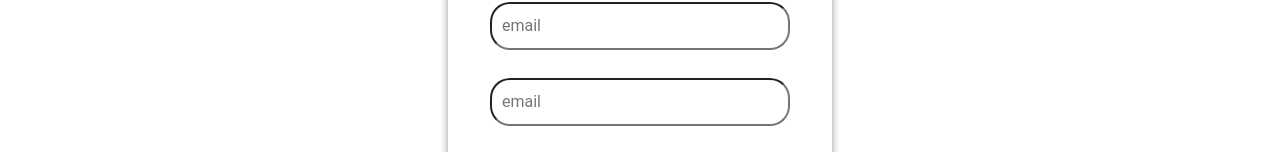
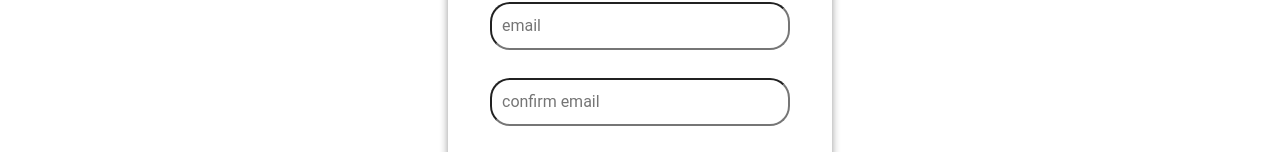
Before and after one commit to HagenSV/Student-Scheduler-350, a React (Create React App) app in the folder frontend/: page /register in a window 1280 px wide. Shown: the part 306-458 px from the top of the page. Built offline with nearby package versions, Linux system fonts and the light colour scheme.

Commit message:
Fix format

```diff
--- a/frontend/src/pages/Register.tsx
+++ b/frontend/src/pages/Register.tsx
@@ -5,8 +5,8 @@ const Register = () => {
         <form method='POST'>
             <h2>Student Scheduler</h2>
             <input name="email" type="text" placeholder="email" /><br />
-            <input name="confirm" type="text" placeholder="email" /><br />
-            <input name="pass" type="password" placeholder="password" /><br />
+            <input name="confirm" type="text" placeholder="confirm email" /><br />
+            <input name="password" type="password" placeholder="password" /><br />
             <input className="btn primary" type="submit" value="Register" /><br />
             <a className="btn secondary" href="/register">Login</a><br />
             <a href="/recover">Forgot Password?</a><br />
```
